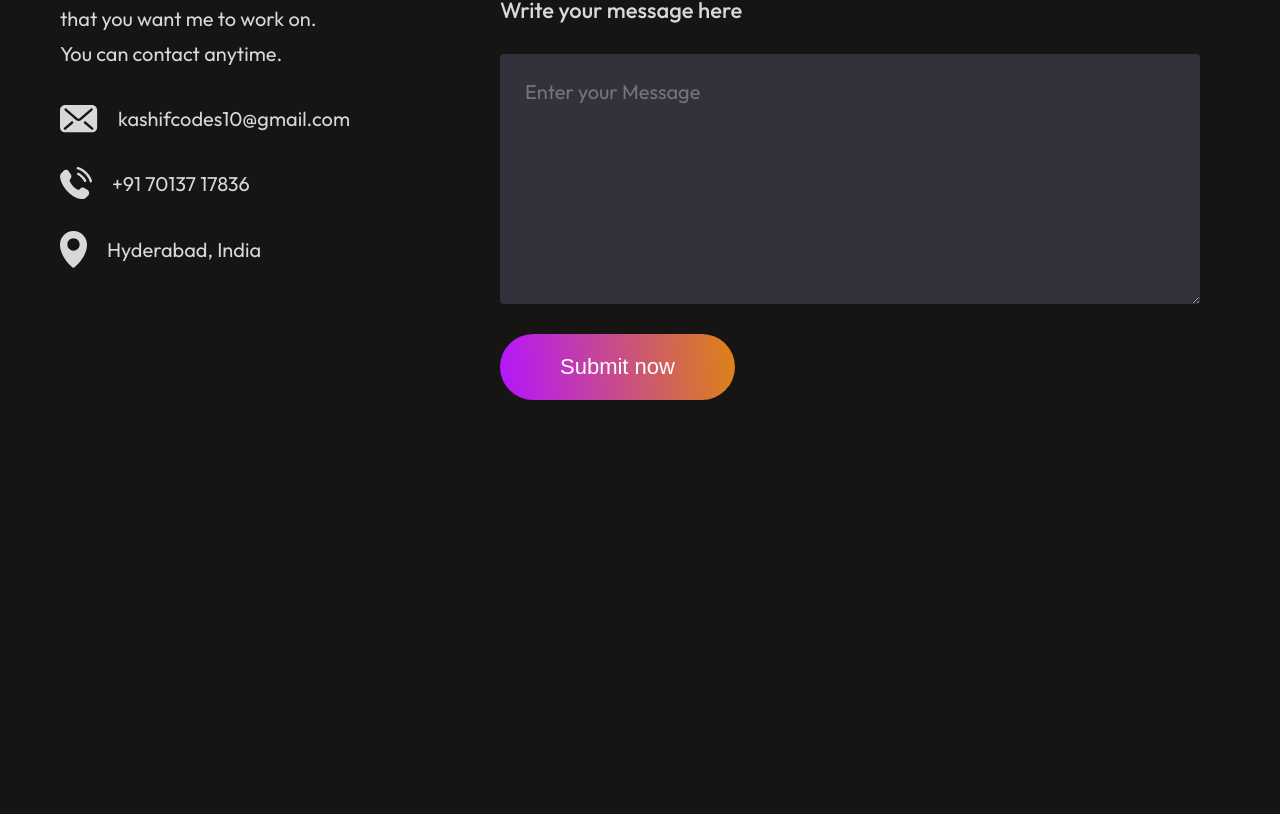
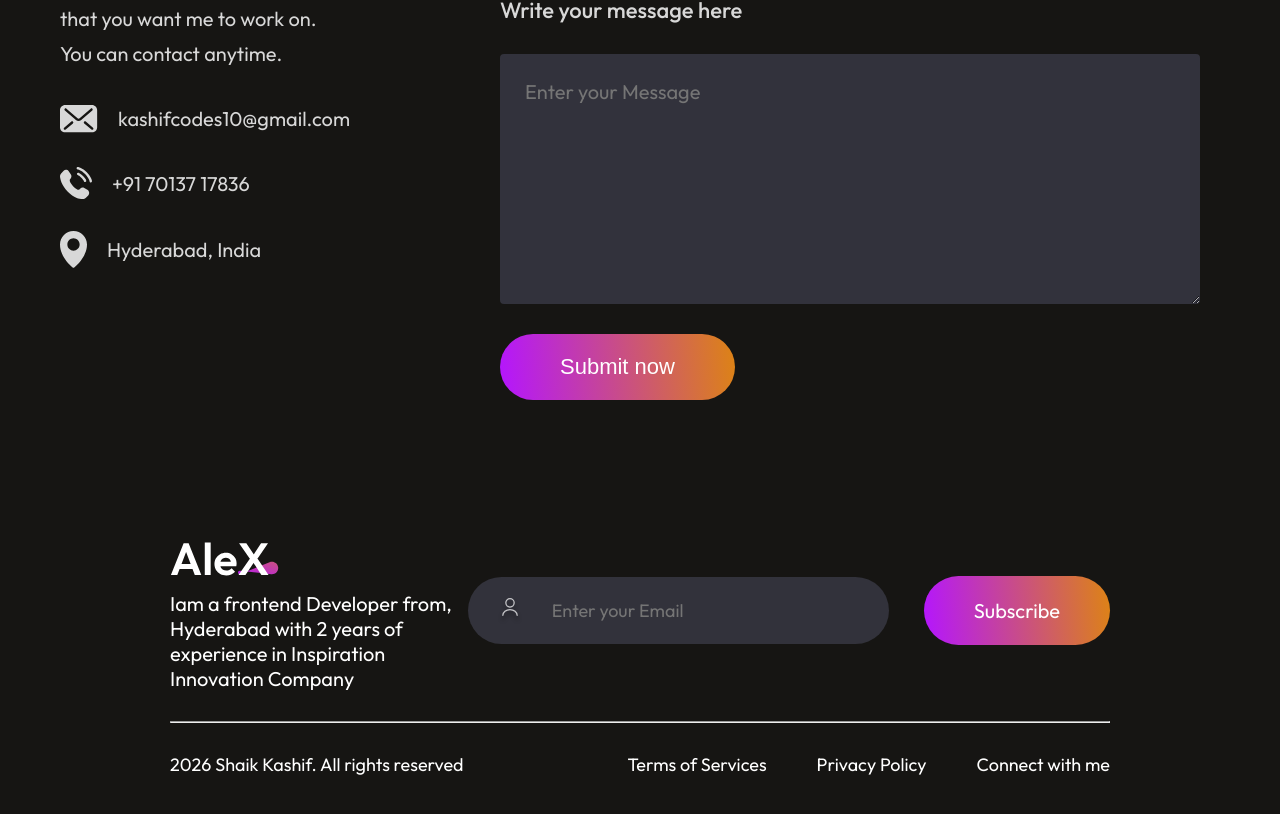
Before and after one commit to shaikkashif73/Kashif-Portfolio, a React (Vite) app: page / in a window 1280 px wide. Shown: the part 6010-6824 px from the top of the page. Before the commit the page ends 6460 px from the top, so only its background shows below. Built offline with nearby package versions, Linux system fonts and the light colour scheme.

Commit message:
Created Footer Section

```diff
--- a/src/App.jsx
+++ b/src/App.jsx
@@ -5,6 +5,7 @@
 import Services from "./Components/Services/Services";
 import MyWork from "./Components/MyWork/MyWork";
 import Contact from "./Components/Contact/Contact";
+import Footer from "./Components/Footer/Footer";
 
 const App = () => {
   return (
@@ -15,6 +16,7 @@
       <Services />
       <MyWork />
       <Contact />
+      <Footer />
     </div>
   );
 };
--- /dev/null
+++ b/src/Components/Footer/Footer.css
@@ -0,0 +1,65 @@
+.footer {
+  margin: 50px 170px;
+  display: flex;
+  flex-direction: column;
+  gap: 30px;
+}
+
+.footer-top {
+  display: flex;
+  justify-content: space-between;
+}
+
+.footer-top-left p {
+  font-size: 20px;
+  max-width: 400px;
+}
+.footer-top-right {
+  display: flex;
+  align-items: center;
+  gap: 35px;
+}
+.footer-email-input {
+  display: flex;
+  gap: 30px;
+  padding: 20px 30px;
+  border-radius: 50px;
+  background: #32323b;
+  padding-right: 80px;
+}
+
+.footer-email-input input {
+  outline: none;
+  border: none;
+  background: transparent;
+  color: #a0a0a0;
+  font-family: Outfit;
+  font-size: 18px;
+}
+.footer-subscribe {
+  font-size: 20px;
+  padding: 22px 50px;
+  border-radius: 50px;
+  background: linear-gradient(264deg, #df8908 -5.09%, #b415ff 100%);
+  cursor: pointer;
+  transition: 0.3s;
+}
+.footer-bottom {
+  display: flex;
+  justify-content: space-between;
+  font-size: 18px;
+}
+.footer-bottom-right {
+  display: flex;
+  gap: 50px;
+  margin-bottom: 50px;
+}
+
+.footer-email-input:hover {
+  border: 2px solid white;
+}
+
+.footer-subscribe:hover {
+  transform: scale(1.1);
+  transition: 0.3s;
+}
--- /dev/null
+++ b/src/Components/Footer/Footer.jsx
@@ -0,0 +1,39 @@
+import React from "react";
+import "./Footer.css";
+import footer_logo from "../../assets/footer_logo.svg";
+import user_icon from "../../assets/user_icon.svg";
+const Footer = () => {
+  return (
+    <div className="footer">
+      <div className="footer-top">
+        <div className="footer-top-left">
+          <img src={footer_logo} alt="" />
+          <p>
+            Iam a frontend Developer from, Hyderabad with 2 years of experience
+            in Inspiration Innovation Company
+          </p>
+        </div>
+        <div className="footer-top-right">
+          <div className="footer-email-input">
+            <img src={user_icon} alt="" />
+            <input type="email" placeholder="Enter your Email" />
+          </div>
+          <div className="footer-subscribe">Subscribe</div>
+        </div>
+      </div>
+      <hr />
+      <div className="footer-bottom">
+        <p className="footer-bottom-left">
+          2026 Shaik Kashif. All rights reserved
+        </p>
+        <div className="footer-bottom-right">
+          <p>Terms of Services</p>
+          <p>Privacy Policy</p>
+          <p>Connect with me</p>
+        </div>
+      </div>
+    </div>
+  );
+};
+
+export default Footer;
```
